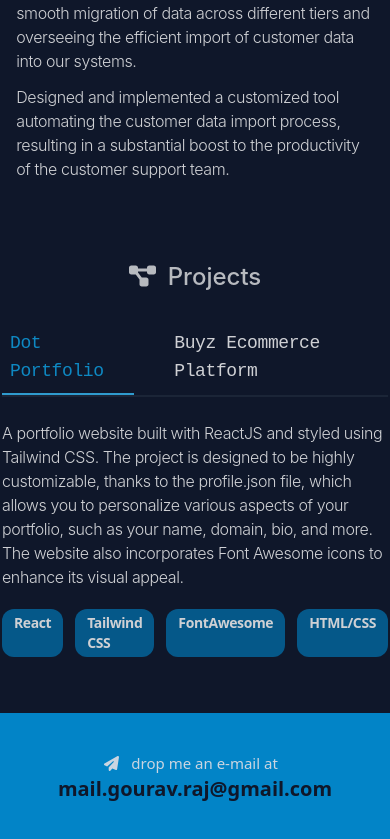
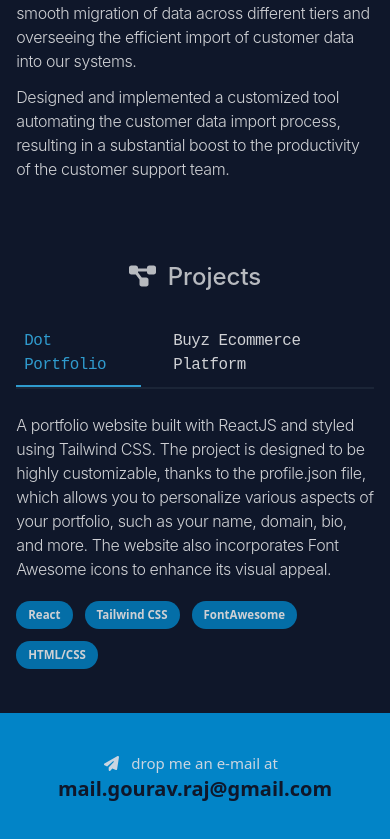
Before and after one commit to gogouravr/dot-portfolio, a React (Create React App) app: page / in a window 390 px wide. Shown: the part 2319-3158 px from the top of the page. Built offline with nearby package versions, Linux system fonts and the light colour scheme.

Commit message:
Responsive styling

```diff
--- a/src/components/UI/Badge.jsx
+++ b/src/components/UI/Badge.jsx
@@ -2,7 +2,7 @@ import React from 'react'
 
 export default function Badge(props) {
     return (
-        <span className='border-sky-500 border-1 px-3 py-1 bg-sky-700 font-prime rounded-xl font-semibold text-sm'>
+        <span className='px-3 py-0.5 bg-sky-600 font-prime rounded-2xl font-semibold text-[0.72rem] sm:text-[0.8rem]  md:text-[0.85rem] tracking-normal'>
             {props.children}
         </span>
     )
--- a/src/components/UI/Tabs/TabContent.jsx
+++ b/src/components/UI/Tabs/TabContent.jsx
@@ -8,7 +8,7 @@ export default function TabContent({ content, skills }) {
         {content}
       </section>
 
-      <section className="flex gap-3 mt-5">
+      <section className="flex flex-wrap gap-3 mt-5">
         {skills.map(skill => <Badge>{skill}</Badge>)}
       </section>
     </div>
--- a/src/components/UI/Tabs/TabMenu.jsx
+++ b/src/components/UI/Tabs/TabMenu.jsx
@@ -8,15 +8,15 @@ export default function TabMenu({ tabs, activeTabId, setActiveTabId }) {
     const isActiveTabTitle = (id) => id === activeTabId;
 
     const activeTabTitleCSS = (id) => {
-        const CSS = 'text-sky-500 opacity-100 border-b-2 border-sky-400'
+        const CSS = 'text-sky-400 border-b-2 border-sky-400'
         return isActiveTabTitle(id) ? CSS : '';
     };
 
     return (
         <aside className='mb-2'>
-            <ul className='flex  gap-8 font-normal mt-2 border-b-2  w-fit border-slate-800'>
+            <ul className='flex  gap-6 font-normal mt-2 border-b-2  w-fit border-slate-800'>
                 {tabs.map(tab =>
-                (<li className={`cursor-pointer text-lg px-2 py-2 ${activeTabTitleCSS(tab['id'])}`} data-active-tab={isActiveTabTitle(tab['id'])} onClick={() => tabTitleClickHandler(tab['id'])} >
+                (<li className={`cursor-pointer text-[0.99rem] font-[490] sm:text-base md:text-lg px-2 py-2 ${activeTabTitleCSS(tab['id'])}`} data-active-tab={isActiveTabTitle(tab['id'])} onClick={() => tabTitleClickHandler(tab['id'])} >
                     {tab['title']}
                 </li>))}
             </ul>
--- a/src/screens/Contact.jsx
+++ b/src/screens/Contact.jsx
@@ -6,7 +6,7 @@ import profile from '../profile.json';
 export default function Contact() {
     const { email } = profile;
     return (
-        <div id='contact' className='h-[130px] sm:h-[200px] md:h-[250px] bg-sky-600 w-[100%] text-center text-slate-300 text-high-l flex flex-col justify-center'>
+        <div id='contact' className='mt-18 h-[130px] sm:h-[200px] md:h-[250px] bg-sky-600 w-[100%] text-center text-slate-300 text-high-l flex flex-col justify-center'>
             <p className='text-[15px] sm:text-[20px] md:text-[25px]'>
                 <FontAwesomeIcon icon={faPaperPlane} className='mr-3' />
                 drop me an e-mail at &nbsp;
```
